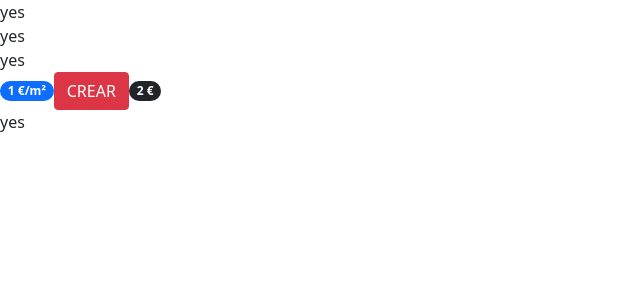
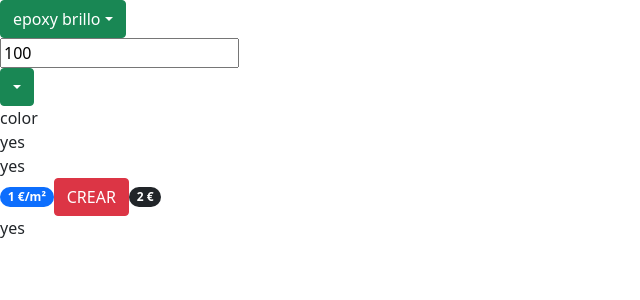
Before and after one commit to RCorpy/presupuestator, a React (Create React App) app: page / in a window 1280 px wide. Shown: the top 300 px of the page, without its empty margins (0-640 px from the left). Built offline with nearby package versions, Linux system fonts and the light colour scheme.

Commit message:
second commit

```diff
--- a/src/App.js
+++ b/src/App.js
@@ -28,7 +28,7 @@ function App() {
 
   return (
     <React.StrictMode>
-      <MainData setMainData={setMainData}/>
+      <MainData setMainData={setMainData} mainData={mainData}/>
       <Collapsable setCollapsableData={setCollapsableData}/>
       <Identifyers setIdentifyersData={setIdentifyersData}/>
       <CreatePanel pricePerM={1} total={2}/>
--- a/src/components/MainData.js
+++ b/src/components/MainData.js
@@ -1,9 +1,45 @@
 import React from 'react'
+import Dropdown from 'react-bootstrap/Dropdown';
+import capasDictionary from "../formats/capasDictionary"
 
-export default function Main() {
+export default function Main({setMainData, mainData}) {
+
+    const handleSetMainData = (key, value) => {
+        setMainData((prevData)=>{
+            let returnValue = {...prevData}
+            returnValue[key] = value
+            return returnValue
+        })
+    }
+
     return (
         <div>
-            yes
+            <Dropdown>
+                <Dropdown.Toggle variant="success" id="dropdown-basic">
+                    {mainData.resina}
+                </Dropdown.Toggle>
+
+                <Dropdown.Menu>
+                    <Dropdown.Item onClick={()=>{handleSetMainData("resina", "epoxy brillo"); console.log(mainData)}}>Epoxy brillo</Dropdown.Item>
+                    <Dropdown.Item onClick={()=>{handleSetMainData("resina", "epoxy mate"); console.log(mainData)}}>Epoxy mate</Dropdown.Item>
+                    <Dropdown.Item onClick={()=>{handleSetMainData("resina", "acrilica"); console.log(mainData)}}>acrilica</Dropdown.Item>
+                    <Dropdown.Item onClick={()=>{handleSetMainData("resina", "politop"); console.log(mainData)}}>politop</Dropdown.Item>
+                </Dropdown.Menu>
+            </Dropdown>
+            <input type="number" onChange={()=>console.log("change")} value={mainData.m2}/>
+            <Dropdown>
+                <Dropdown.Toggle variant="success" id="dropdown-basic">
+                    {capasDictionary[mainData.capas]}
+                </Dropdown.Toggle>
+
+                <Dropdown.Menu>
+                    <Dropdown.Item onClick={()=>{handleSetMainData("capas", "12"); console.log(mainData)}}>Imprimación y 2 manos</Dropdown.Item>
+                    <Dropdown.Item onClick={()=>{handleSetMainData("capas", "02"); console.log(mainData)}}>2 manos</Dropdown.Item>
+                    <Dropdown.Item onClick={()=>{handleSetMainData("capas", "01"); console.log(mainData)}}>1 mano</Dropdown.Item>
+                    <Dropdown.Item onClick={()=>{handleSetMainData("capas", "10"); console.log(mainData)}}>Imprimación</Dropdown.Item>
+                </Dropdown.Menu>
+            </Dropdown>
+            color
         </div>
     )
 }
--- /dev/null
+++ b/src/formats/capasDictionary.js
@@ -0,0 +1,9 @@
+const capasDictionary = {
+    "12": "Imprimación y 2 manos",
+    "02": "2 manos",
+    "01": "1 mano",
+    "10": "Imprimación"
+
+}
+
+export default capasDictionary
```
